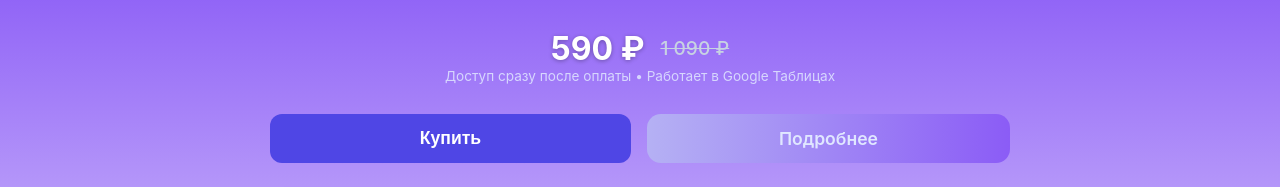
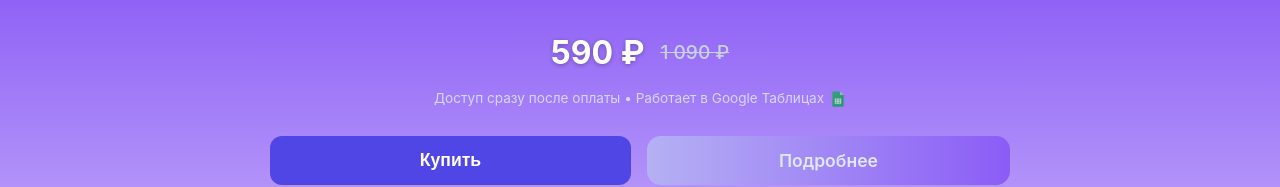
Before and after one commit to Yaroslav-Chertov/structura, a Next.js app: page / in a window 1280 px wide. Shown: the part 449-636 px from the top of the page. Built offline with nearby package versions, Linux system fonts and the light colour scheme.

Commit message:
add google icon

```diff
--- a/package.json
+++ b/package.json
@@ -9,10 +9,12 @@
     "lint": "eslint"
   },
   "dependencies": {
+    "framer-motion": "^12.24.7",
     "next": "16.1.1",
     "react": "19.2.3",
     "react-dom": "19.2.3",
     "sass": "^1.97.1",
+    "spoilerjs": "^0.2.0",
     "swiper": "^12.0.3"
   },
   "devDependencies": {
--- a/src/components/BuySection.module.scss
+++ b/src/components/BuySection.module.scss
@@ -103,6 +103,16 @@
   margin-top: 18px;
   font-size: 0.85rem;
   opacity: 0.85;
+  display: inline-flex;
+  align-items: center;
+  gap: 6px;
+}
+
+.googleIcon {
+  width: 16px;
+  height: 16px;
+  object-fit: contain;
+  transform: translateY(1px);
 }
 
 @media (max-width: 600px) {
--- a/src/components/BuySection.tsx
+++ b/src/components/BuySection.tsx
@@ -11,8 +11,7 @@ const BuySection: React.FC = () => {
           Превратите цели в результат уже сегодня
         </h2>
         <p className={styles.subtitle}>
-          Планируйте день, отслеживайте прогресс и&nbsp;забудьте про
-          хаос&nbsp;&mdash; всё в&nbsp;одном планере
+          Планируйте день, отслеживайте прогресс и&nbsp;забудьте про хаос
         </p>
 
         <div className={styles.features}>
@@ -40,6 +39,11 @@ const BuySection: React.FC = () => {
 
         <p className={styles.note}>
           Доступ сразу после оплаты • Работает в Google Таблицах
+          <img
+            src="/google-sheets.png"
+            alt="Google Sheets"
+            className={styles.googleIcon}
+          />
         </p>
       </div>
     </section>
--- a/src/components/FAQ.tsx
+++ b/src/components/FAQ.tsx
@@ -5,24 +5,24 @@ import styles from "./FAQ.module.scss";
 
 const faqs = [
   {
-    question: "Как быстро получить доступ к планеру?",
+    question: "Как быстро я получу доступ к планеру?",
     answer:
-      "После оплаты на вашу почту мгновенно придёт письмо со ссылкой на Google Таблицу. Откройте её и выберите «Создать копию» — можно сразу начинать работу.",
+      "После оплаты на вашу почту придёт письмо со ссылкой на Google Таблицу. Откройте её и выберите «Создать копию» — можно сразу начинать работу.",
   },
   {
     question: "Нужно ли что-то устанавливать?",
     answer:
-      "Таблица работает прямо в браузере. Для работы нужен только Google-аккаунт (если есть Gmail или YouTube — уже готово).",
+      "Таблица работает прямо в браузере. Для работы нужен только Google-аккаунт (если у вас есть Gmail или YouTube, то значит Google-аккаунт уже есть).",
   },
   {
     question: "Можно пользоваться на телефоне?",
     answer:
-      "Шаблон полностью совместим с мобильным приложением Google Таблиц. Вносите данные и отслеживайте прогресс где угодно. Для первой настройки удобнее использовать ноутбук или компьютер.",
+      "Шаблон полностью совместим с мобильным приложением Google Таблиц. Вносите данные и отслеживайте прогресс где угодно. Для первой настройки удобнее использовать компьютер.",
   },
   {
-    question: "Что делать, если письмо не пришло?",
+    question: "Что делать, если письмо с таблицей не пришло?",
     answer:
-      "Проверьте папки «Спам» и «Промоакции». Если письма нет, напишите нам на primer@gmail.com, указав e-mail, который использовался при оплате — поможем оперативно.",
+      "Проверьте папки «Спам» и «Промоакции». Если письма нет, напишите нам на primer@gmail.com, указав e-mail, который использовался при оплате — мы поможем оперативно.",
   },
 ];
 
--- a/src/components/Hero.module.scss
+++ b/src/components/Hero.module.scss
@@ -69,9 +69,20 @@
 }
 
 .note {
+  margin-top: 18px;
   font-size: 0.85rem;
+  color: #e0e7ff;
   opacity: 0.85;
-  color: #e0e7ff;
+  display: inline-flex;
+  align-items: center;
+  gap: 6px;
+}
+
+.googleIcon {
+  width: 16px;
+  height: 16px;
+  object-fit: contain;
+  transform: translateY(1px);
 }
 
 .button {
--- a/src/components/Hero.tsx
+++ b/src/components/Hero.tsx
@@ -1,11 +1,12 @@
 import React from "react";
 import styles from "./Hero.module.scss";
-import logo from "../public/logo.png";
 import Image from "next/image";
+import Link from "next/link";
 
 const Hero: React.FC = () => {
   return (
     <section className={styles.hero}>
+      <Link href="/" className={styles.logoLink}>
         <Image
           src="/hero-logo.png"
           alt="Structura Logo"
@@ -14,6 +15,7 @@ const Hero: React.FC = () => {
           className={styles.logo}
           priority={true}
         />
+      </Link>
       <h1 className={styles.title}>Structura</h1>
       <h2 className={styles.subtitle}>Из хаоса — в систему</h2>
       <p className={styles.description}>
@@ -30,6 +32,11 @@ const Hero: React.FC = () => {
 
       <p className={styles.note}>
         Доступ сразу после оплаты • Работает в Google Таблицах
+        <img
+          src="/google-sheets.png"
+          alt="Google Sheets"
+          className={styles.googleIcon}
+        />
       </p>
 
       <div className={styles.buttonGroup}>
```
Also changed, not shown: public/google-sheets.png (added), 1 other file (tests, documents, lock files or other folders). Lines whose indentation alone changed are shown as unchanged.
